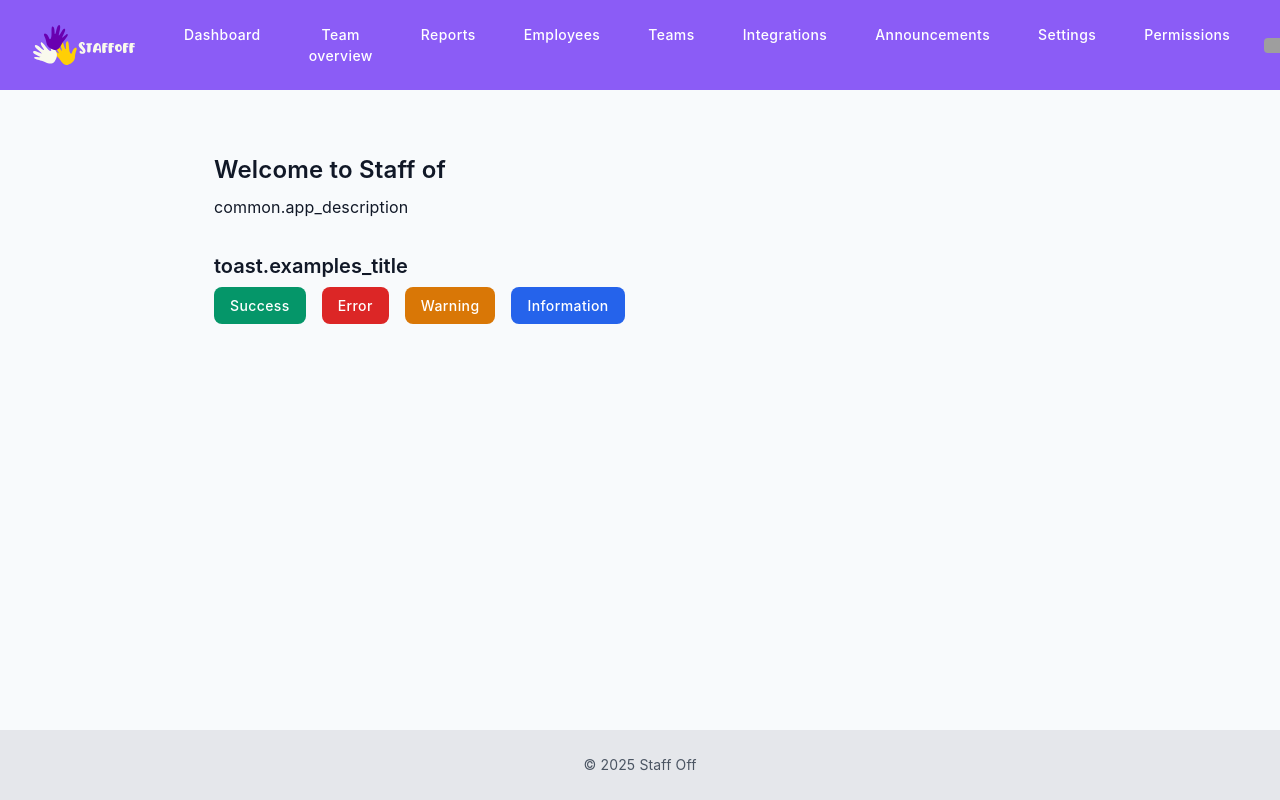
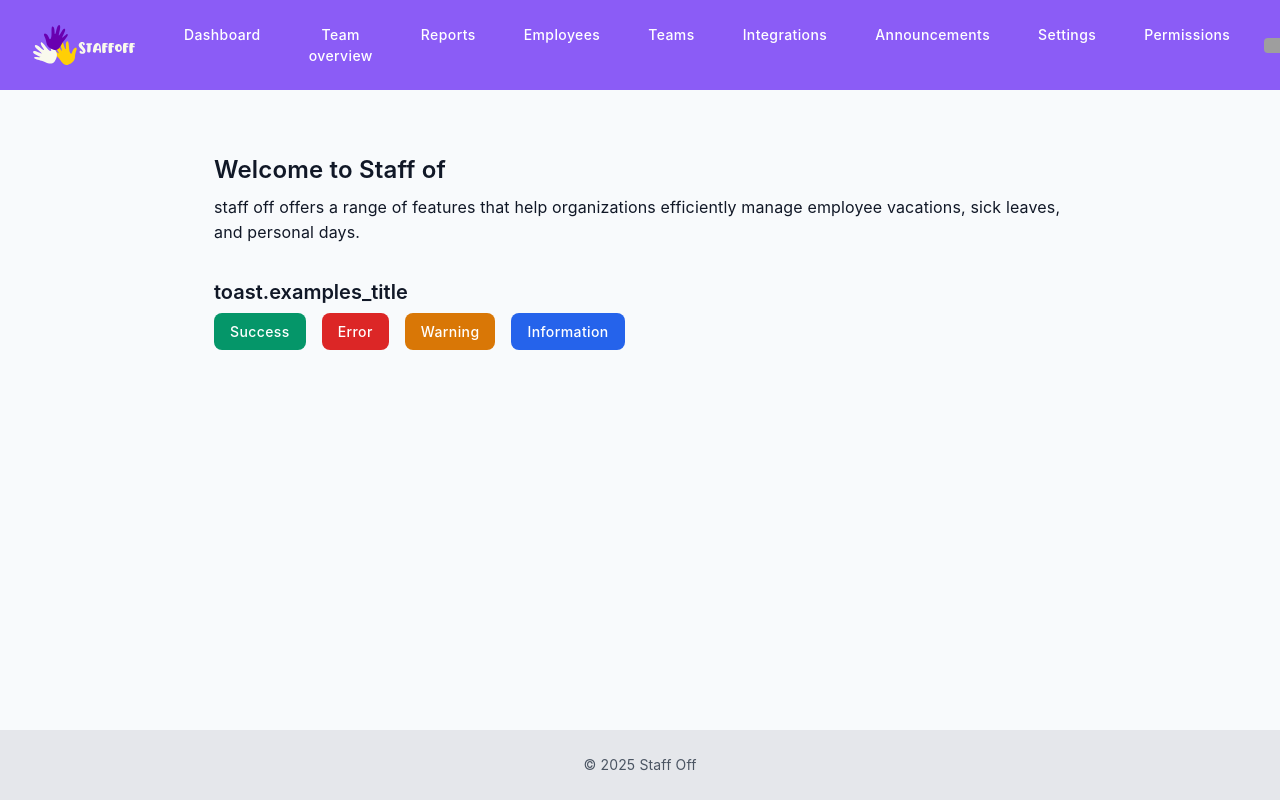
Before and after one commit to RollinSafary/staff-off, a React app: page / in a window 1280 px wide. Shown: the top 800 px of the page. Built offline with nearby package versions, Linux system fonts and the light colour scheme; grey boxes are pictures that could not be loaded.

Commit message:
corrected translation of home page

```diff
--- a/src/pages/Home.tsx
+++ b/src/pages/Home.tsx
@@ -30,7 +30,7 @@ function Home() {
           {t("common.welcome")}
         </Typography>
         <Typography variant="body1" paragraph>
-          {t("common.app_description")}
+          {t("common.app-description")}
         </Typography>
 
         <Typography variant="h5" component="h2" gutterBottom sx={{ mt: 4 }}>
```
